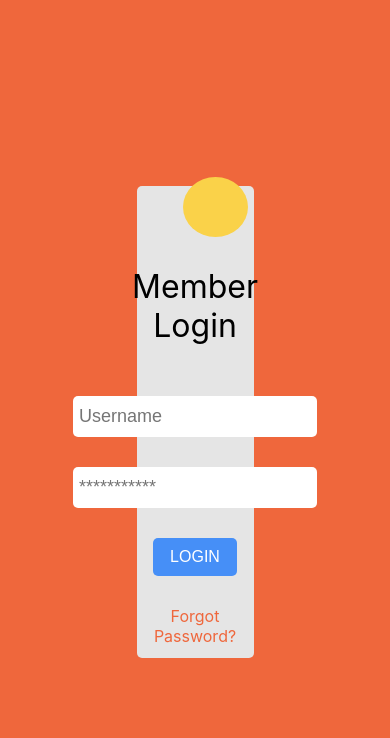
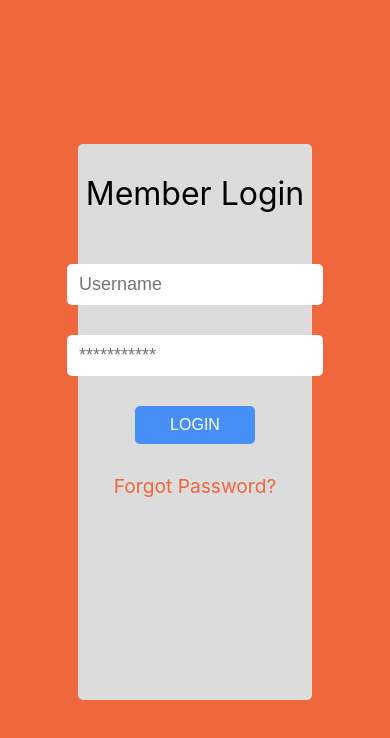
Before and after one commit to sahiltomar1210/todo-frontend, a React (Create React App) app: page / in a window 390 px wide. Shown: the top 738 px of the page. Built offline with nearby package versions, Linux system fonts and the light colour scheme.

Commit message:
Update Login.css

```diff
--- a/src/Login/Login.css
+++ b/src/Login/Login.css
@@ -61,3 +61,25 @@
     border: #fad249;
     border-radius: 60%;
 }
+
+@media screen and (max-width:780px) {
+    .login-wrapper{
+        background-color: gainsboro;
+        border: none;
+        height: 60%;
+        width: 60%;
+    }
+    .login-circle{
+        display: none;
+    }
+    .login-label{
+        color: #ef673c;
+        font-weight: larger;
+        font-size: larger;
+    }
+    .login-h1{
+        margin-top: 30px;
+        font-weight: normal;
+        color: black;
+    }
+  }
```
